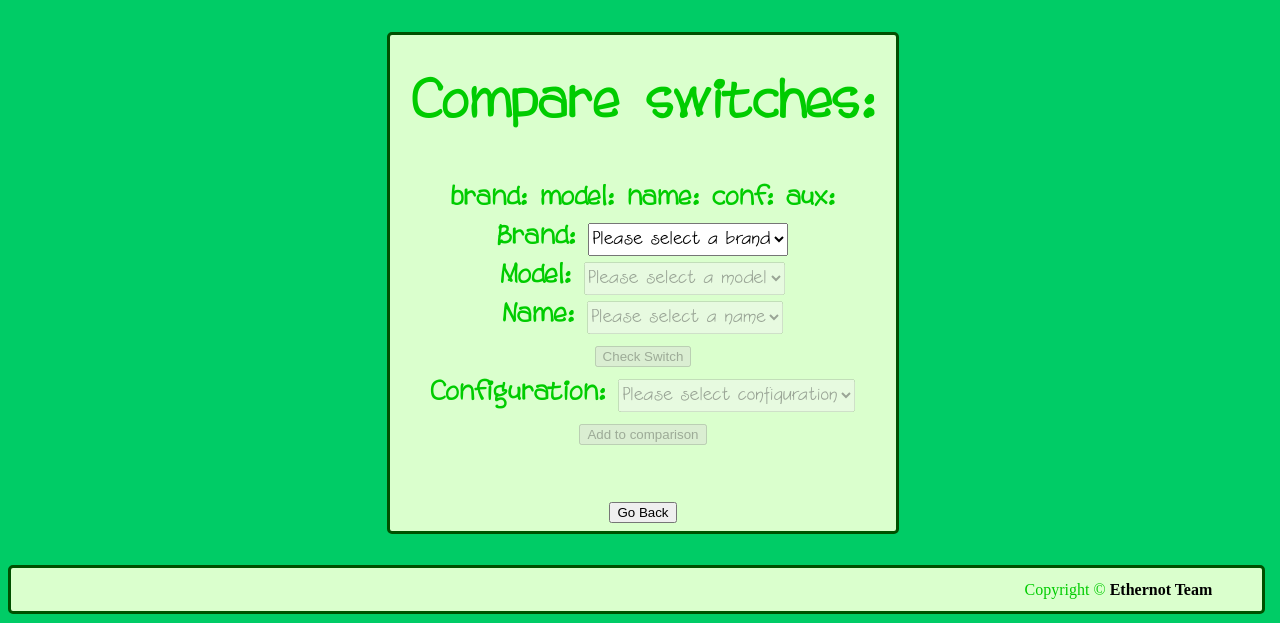
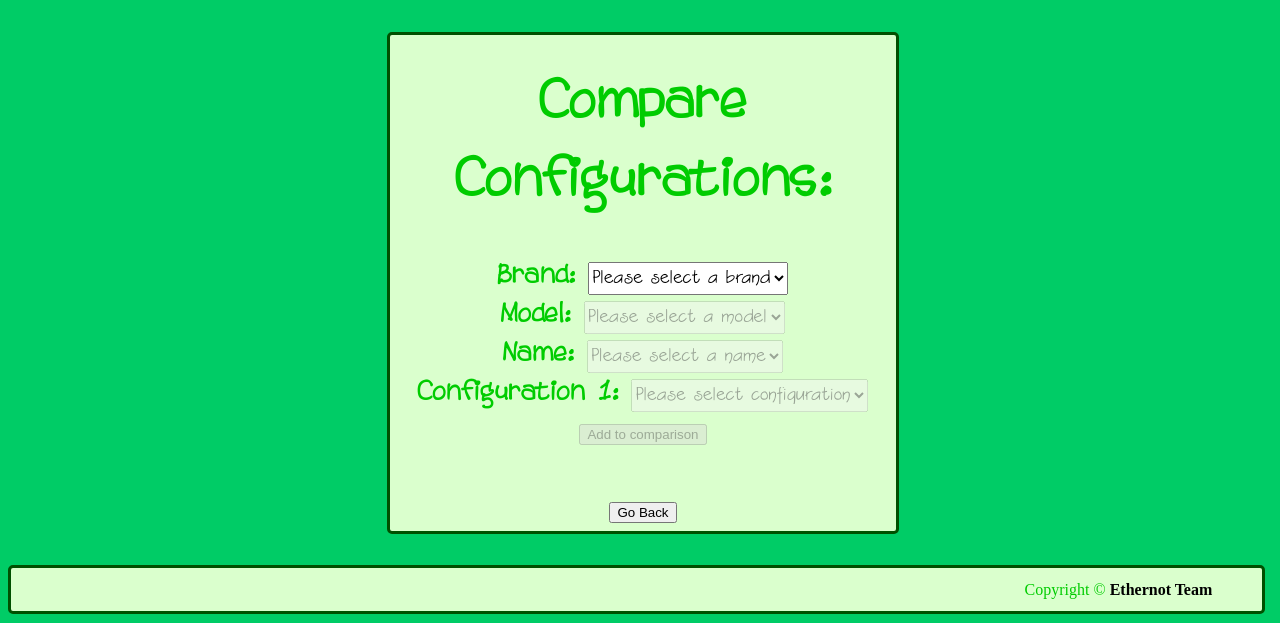
Before and after one commit to Ethernot/SMS2, a PHP site: page /ClientPages/Comparison.php in a window 1280 px wide. Shown: the part 177-800 px from the top of the page. Run offline with PHP 8.4, Linux system fonts and the light colour scheme; data that the repository does not hold is empty.

Commit message:
compare v3.1

```diff
--- a/ClientPages/Comparison.php
+++ b/ClientPages/Comparison.php
@@ -12,21 +12,13 @@
 </header>
 
 <div class="mainContainer">
-    <h1>Compare switches: </h1>
+    <h1>Compare Configurations: </h1>
     <?php
     error_reporting(0);
-    $brand = $_POST['brand'];
-    $model = $_POST['model'];
-    $name = $_POST['name'];
-    $conf = $_POST['conf'];
-    $aux = $_POST['aux'];
+    $brandSelected = $_POST['brand'];
+    $modelSelected = $_POST['model'];
+    $nameSelected = $_POST['name'];
     error_reporting(1);
-
-    echo " brand: " . $brand;
-    echo " model: " . $model;
-    echo " name: " . $model;
-    echo " conf: " . $conf;
-    echo " aux: " . $aux;
 
     require_once("../Server/Database.php");
     $db = new Database();
@@ -36,7 +28,7 @@
         echo "<label> Brand: </label>";
         echo '<select name="brand" id="sel1" oninput="activeModelSelect()">';
         echo '<option disabled="disabled" selected="selected">Please select a brand</option>';
-        $i=1;
+        $i = 1;
         foreach ($switchesBrandList as $a) {
             if (strlen($a) > 0) {
                 if ($brandSelected == $i) {
@@ -50,11 +42,11 @@
         echo '</select>';
         echo "</form>";
 
-        echo '<form id="f2" action=Comparison.php" method="post">';
+        echo '<form id="f2" action="Comparison.php" method="post">';
         echo '<input type="hidden" name="brand" value="' . $brandSelected . '">';
         echo "<label> Model: </label>";
         if ($brandSelected > 0) {
-            $switchesModelList = explode(",", $db->getEnabledModelsByBrand($switchesBrandList[$brandSelected-1]));
+            $switchesModelList = explode(",", $db->getEnabledModelsByBrand($switchesBrandList[$brandSelected - 1]));
 //            print_r($switchesModelList);
 //            echo "...: ".$db->getEnabledModelsByBrand($switchesBrandList[$brandSelected-1]);
             echo '<select name="model" id="sel2" oninput="activeNameSelect()">';
@@ -78,32 +70,32 @@
         echo "</form>";
 
         echo '<form name="f3" action="Comparison.php" method="post">';
-        echo '<input type="hidden" name="brand" value="' . $switchesBrandList[$brandSelected-1] . '">';
-        echo '<input type="hidden" name="model" value="' . $switchesModelList[$modelSelected-1] . '">';
+        echo '<input type="hidden" name="brand" value="' . $brandSelected . '">';
+        echo '<input type="hidden" name="model" value="' . $modelSelected . '">';
         echo "<label> Name: </label>";
         if ($modelSelected > 0) {
-            $switchesNameList = explode(",", $db->getEnabledNamesByModelsAndBrand($switchesBrandList[$brandSelected-1],$switchesModelList[$modelSelected-1]));
-            echo '<select name="name" id="sel3" oninput="activeButtons()">';
+            $switchesNameList = explode(",", $db->getEnabledNamesByModelsAndBrand($switchesBrandList[$brandSelected - 1], $switchesModelList[$modelSelected - 1]));
+            echo '<select name="name" id="sel3" oninput="activeConfSelect()">';
         } else {
-            echo '<select name="name" id="sel3" disabled="true" oninput="activeButtons()">';
+            echo '<select name="name" id="sel3" disabled="true" oninput="activeConfSelect()">';
         }
         echo '<option disabled="disabled" selected="selected">Please select a name</option>';
-        $i=1;
+        $i = 1;
         foreach ($switchesNameList as $a) {
             if (strlen($a) > 1) {
                 echo '<option value=' . $i++ . '>' . $a . '</option>';
             }
         }
         echo '</select>';
-        echo "<br>";
-        echo "<input type='submit' value='Check Switch' id='cs' disabled='true'>";
         echo "</form>";
 
-
         echo "<form id='f4' method='post' action='ShowCompare.php'>";
-        if ($conf == "") {
-            echo "<label> Configuration: </label>";
-            echo '<select name="conf" required="true" id="sel4" disabled="true" oninput="activeButtons()">';
+        echo '<input type="hidden" name="brand" value="' . $brandSelected . '">';
+        echo '<input type="hidden" name="model" value="' . $modelSelected . '">';
+        echo '<input type="hidden" name="name" value="' . $nameSelected . '">';
+        $switchesConfsList = explode(",", "asdsad,asda,das,dsa,sad,asd,sa,das");
+        echo "<label> Configuration 1: </label>";
+        echo '<select name="conf1" required="true" id="sel4" disabled="true" oninput="">';
         echo '<option disabled="disabled" selected="selected">Please select configuration</option>';
         foreach ($switchesConfsList as $a) {
             if (strlen($a) > 0) {
@@ -112,32 +104,8 @@
         }
         echo '</select>';
         echo "<br>";
-
         echo '<input type="submit" value="Add to comparison" disabled="true" id="atc" >';
         echo '</form>';
-        } else {
-            echo '</form>';
-            echo "<label> Configuration 1: </label>";
-            echo $conf;
-            echo "<br>";
-            echo "<form action='ShowCompare.php' method='post' name='goToCompare'>";
-            echo '<input type="hidden" name="conf" value=' . $conf . '>';
-            echo "<input type='hidden' name='name' value=" . $name . ">";
-            echo "<label> Other Configuration: </label>";
-            echo '<select name="conf2">';
-            echo '<option disabled="disabled" selected="selected">Please select configuration </option>';
-            foreach ($switchesConfsList as $a) {
-                if ($a != $conf) {
-                    if (strlen($a) > 0) {
-                        echo '<option value=' . $a . '>' . $a . '</option>';
-                    }
-                }
-            }
-            echo '</select>';
-            echo "<br>";
-            echo '<input type="submit" value="Compare">';
-            echo "</form>";
-        }
     } else {
         echo "No switches inserted <br><br>";
     }
```
Lines whose indentation alone changed are shown as unchanged.
